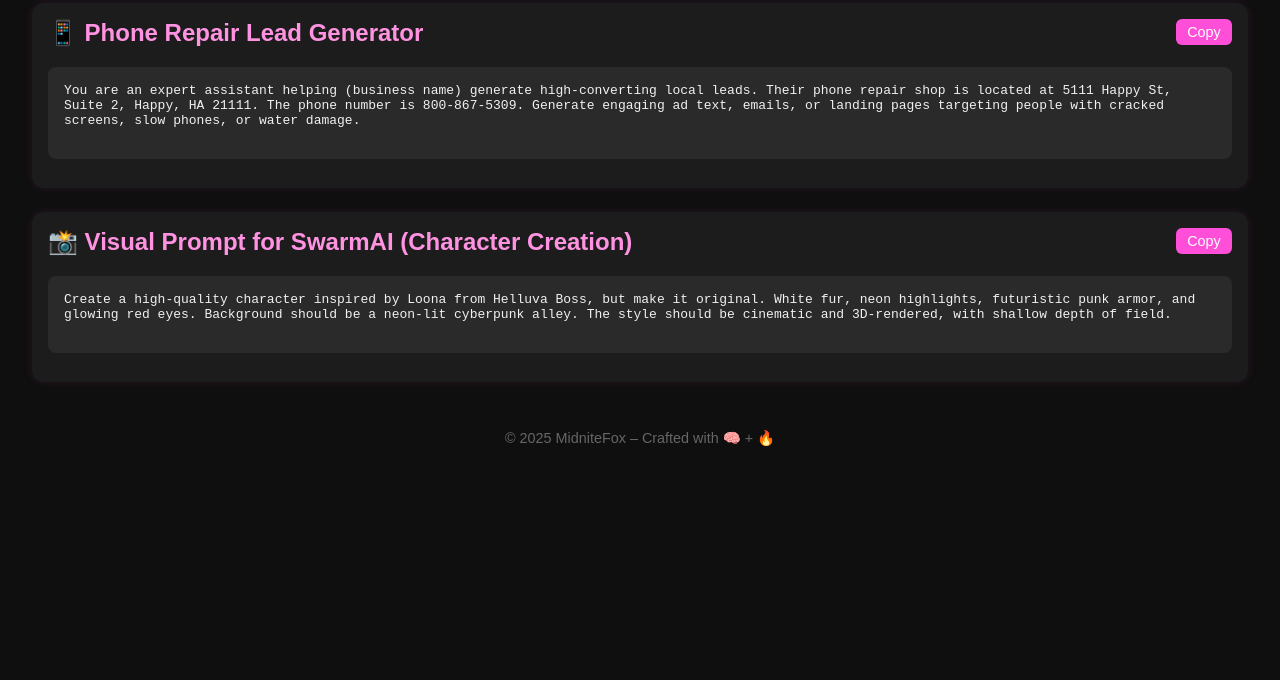
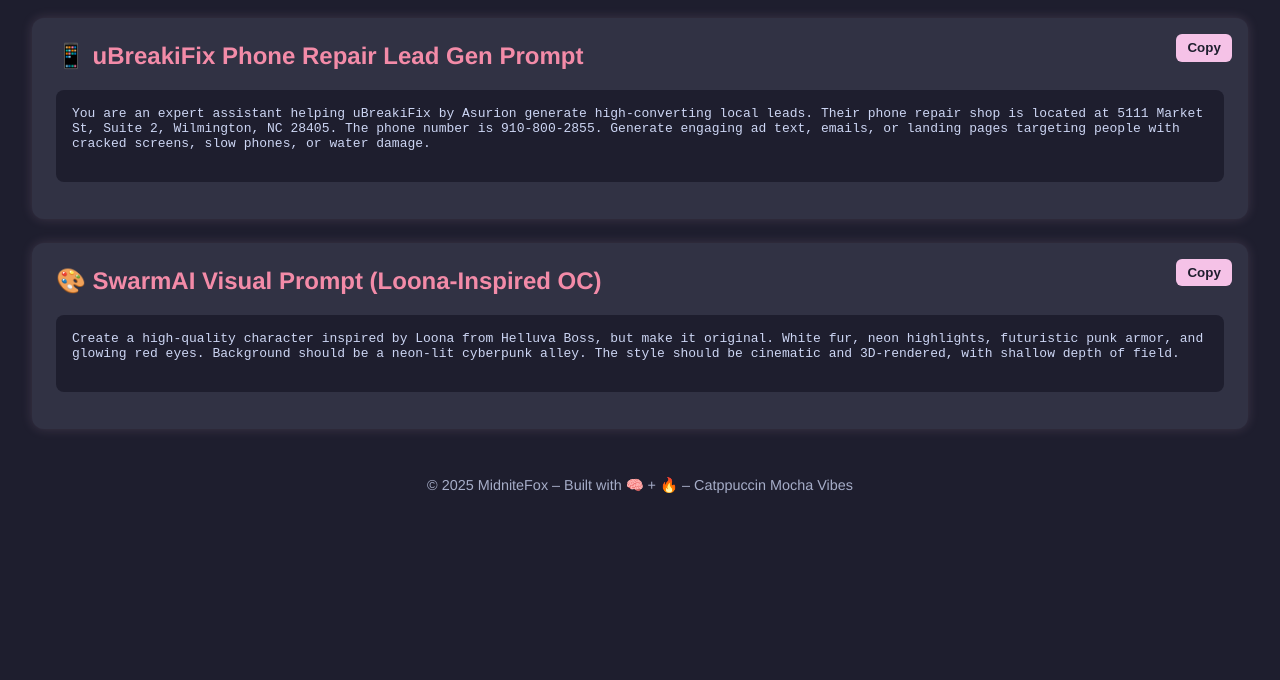
Before and after one commit to midnitefox/prompt-portfolio, a plain HTML site: page index.html in a window 1280 px wide. Shown: the part 120-800 px from the top of the page. Drawn offline with Linux system fonts and the light colour scheme.

Commit message:
Update index.html

```diff
--- a/index.html
+++ b/index.html
@@ -1,68 +1,76 @@
 <!DOCTYPE html>
 <html lang="en">
 <head>
-  <meta charset="UTF-8">
-  <meta name="viewport" content="width=device-width, initial-scale=1">
+  <meta charset="UTF-8" />
+  <meta name="viewport" content="width=device-width, initial-scale=1" />
   <title>MidniteFox Prompts</title>
   <style>
+    /* Font & Base Theme */
     body {
-      font-family: Arial, sans-serif;
-      background-color: #0f0f0f;
-      color: #f1f1f1;
+      font-family: Helvetica, Arial, sans-serif;
+      background-color: #1e1e2e;
+      color: #cdd6f4;
       margin: 0;
       padding: 2rem;
     }
 
     h1 {
       text-align: center;
+      color: #f5c2e7;
       margin-bottom: 2rem;
-      color: #ff4fd8;
+      font-size: 2.5rem;
     }
 
     .prompt {
-      background-color: #1c1c1c;
+      background-color: #313244;
       border-radius: 12px;
-      padding: 1rem;
+      padding: 1.5rem;
       margin-bottom: 1.5rem;
-      box-shadow: 0 0 10px rgba(255, 79, 216, 0.1);
+      box-shadow: 0 0 12px rgba(245, 194, 231, 0.15);
       position: relative;
+      transition: transform 0.2s;
+    }
+
+    .prompt:hover {
+      transform: translateY(-2px);
     }
 
     .prompt h2 {
       margin-top: 0;
-      color: #ff93e1;
+      color: #f38ba8;
     }
 
     .prompt pre {
-      white-space: pre-wrap;
-      word-break: break-word;
-      background-color: #2a2a2a;
+      background-color: #1e1e2e;
+      color: #cdd6f4;
       padding: 1rem;
       border-radius: 8px;
       overflow-x: auto;
+      white-space: pre-wrap;
+      word-break: break-word;
     }
 
     button.copy-btn {
       position: absolute;
       top: 1rem;
       right: 1rem;
-      background-color: #ff4fd8;
-      color: #fff;
+      background-color: #f5c2e7;
+      color: #1e1e2e;
       border: none;
-      padding: 0.3rem 0.7rem;
+      padding: 0.4rem 0.7rem;
       border-radius: 6px;
       cursor: pointer;
-      font-size: 0.9rem;
+      font-weight: bold;
     }
 
     button.copy-btn:hover {
-      background-color: #d93dbf;
+      background-color: #eba0ac;
     }
 
     footer {
       text-align: center;
       font-size: 0.9rem;
-      color: #666;
+      color: #a6adc8;
       margin-top: 3rem;
     }
   </style>
@@ -72,15 +80,15 @@
   <h1>🦊 MidniteFox Prompt Portfolio</h1>
 
   <div class="prompt">
-    <h2>📱 Phone Repair Lead Generator</h2>
+    <h2>📱 uBreakiFix Phone Repair Lead Gen Prompt</h2>
     <button class="copy-btn" onclick="copyPrompt(this)">Copy</button>
     <pre>
-You are an expert assistant helping (business name) generate high-converting local leads. Their phone repair shop is located at 5111 Happy St, Suite 2, Happy, HA 21111. The phone number is 800-867-5309. Generate engaging ad text, emails, or landing pages targeting people with cracked screens, slow phones, or water damage.
+You are an expert assistant helping uBreakiFix by Asurion generate high-converting local leads. Their phone repair shop is located at 5111 Market St, Suite 2, Wilmington, NC 28405. The phone number is 910-800-2855. Generate engaging ad text, emails, or landing pages targeting people with cracked screens, slow phones, or water damage.
     </pre>
   </div>
 
   <div class="prompt">
-    <h2>📸 Visual Prompt for SwarmAI (Character Creation)</h2>
+    <h2>🎨 SwarmAI Visual Prompt (Loona-Inspired OC)</h2>
     <button class="copy-btn" onclick="copyPrompt(this)">Copy</button>
     <pre>
 Create a high-quality character inspired by Loona from Helluva Boss, but make it original. White fur, neon highlights, futuristic punk armor, and glowing red eyes. Background should be a neon-lit cyberpunk alley. The style should be cinematic and 3D-rendered, with shallow depth of field.
@@ -88,7 +96,7 @@ Create a high-quality character inspired by Loona from Helluva Boss, but make it
   </div>
 
   <footer>
-    &copy; 2025 MidniteFox – Crafted with 🧠 + 🔥
+    &copy; 2025 MidniteFox – Built with 🧠 + 🔥 – Catppuccin Mocha Vibes
   </footer>
 
   <script>
```
